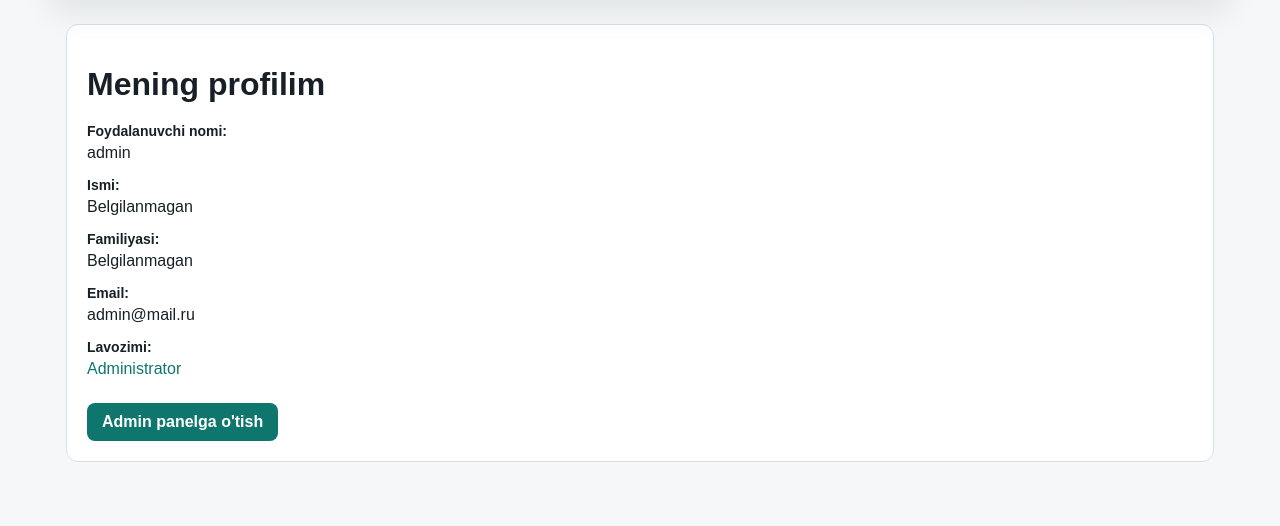
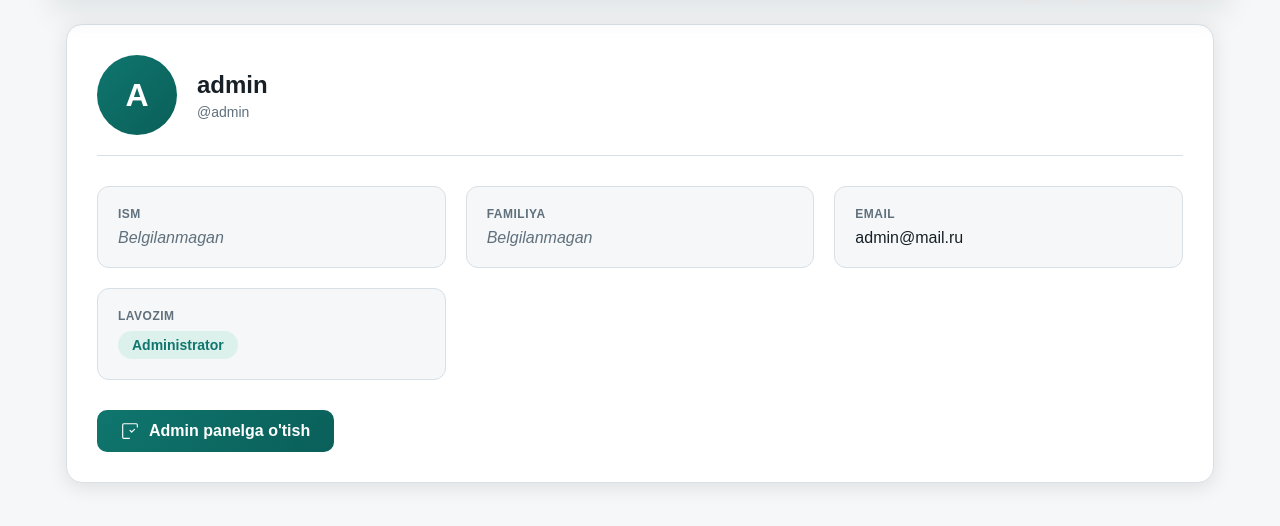
Before and after one commit to shahbozshirinboyev/calculator.teratech.uz, a Django app: page /profile/ in a window 1280 px wide. Shown: the part 96-622 px from the top of the page. Run offline with Django 5.2, Linux system fonts and the light colour scheme; a user stored in the database is signed in.

Commit message:
profile section redesign

```diff
--- a/calculator/templates/calculator/profile.html
+++ b/calculator/templates/calculator/profile.html
@@ -4,32 +4,171 @@
 
 {% block content %}
 <div class="shell">
-    <div class="panel" style="padding: 20px; border-radius: 12px;">
-        <h1 style="margin-bottom: 20px; color: var(--text);">Mening profilim</h1>
-
-        <div style="margin-bottom: 15px;">
-            <label style="font-weight: 700; color: var(--text); display: block; margin-bottom: 5px;">Foydalanuvchi nomi:</label>
-            <span style="color: var(--text); font-size: 16px;">{{ user.username }}</span>
+    <div class="panel" style="
+        padding: 30px;
+        border-radius: 16px;
+        box-shadow: 0 4px 20px rgba(0,0,0,0.1);
+        background: var(--panel);
+    ">
+        <div style="
+            display: flex;
+            align-items: center;
+            gap: 20px;
+            margin-bottom: 30px;
+            padding-bottom: 20px;
+            border-bottom: 1px solid var(--line);
+        ">
+            <div style="
+                width: 80px;
+                height: 80px;
+                border-radius: 50%;
+                background: linear-gradient(135deg, var(--accent), var(--accent-dark));
+                display: flex;
+                align-items: center;
+                justify-content: center;
+                color: white;
+                font-size: 32px;
+                font-weight: 700;
+            ">
+                {{ user.username|first|upper }}
+            </div>
+            <div>
+                <h1 style="
+                    margin: 0;
+                    color: var(--text);
+                    font-size: 24px;
+                ">
+                    {% if user.first_name or user.last_name %}
+                        {{ user.first_name }} {{ user.last_name }}
+                    {% else %}
+                        {{ user.username }}
+                    {% endif %}
+                </h1>
+                <p style="
+                    margin: 5px 0 0 0;
+                    color: var(--muted);
+                    font-size: 14px;
+                ">
+                    @{{ user.username }}
+                </p>
+            </div>
         </div>
 
-        <div style="margin-bottom: 15px;">
-            <label style="font-weight: 700; color: var(--text); display: block; margin-bottom: 5px;">Ismi:</label>
-            <span style="color: var(--text); font-size: 16px;">{% if user.first_name %}{{ user.first_name }}{% else %}Belgilanmagan{% endif %}</span>
+        <div style="
+            display: grid;
+            grid-template-columns: repeat(auto-fit, minmax(280px, 1fr));
+            gap: 20px;
+            margin-bottom: 30px;
+        ">
+            <div style="
+                padding: 20px;
+                border-radius: 12px;
+                background: var(--bg);
+                border: 1px solid var(--line);
+            ">
+                <label style="
+                    font-weight: 700;
+                    color: var(--muted);
+                    font-size: 12px;
+                    text-transform: uppercase;
+                    letter-spacing: 0.5px;
+                    display: block;
+                    margin-bottom: 8px;
+                ">
+                    Ism
+                </label>
+                <span style="
+                    color: var(--text);
+                    font-size: 16px;
+                    font-weight: 500;
+                ">
+                    {% if user.first_name %}{{ user.first_name }}{% else %}<span style="color: var(--muted); font-style: italic;">Belgilanmagan</span>{% endif %}
+                </span>
             </div>
 
-        <div style="margin-bottom: 15px;">
-            <label style="font-weight: 700; color: var(--text); display: block; margin-bottom: 5px;">Familiyasi:</label>
-            <span style="color: var(--text); font-size: 16px;">{% if user.last_name %}{{ user.last_name }}{% else %}Belgilanmagan{% endif %}</span>
+            <div style="
+                padding: 20px;
+                border-radius: 12px;
+                background: var(--bg);
+                border: 1px solid var(--line);
+            ">
+                <label style="
+                    font-weight: 700;
+                    color: var(--muted);
+                    font-size: 12px;
+                    text-transform: uppercase;
+                    letter-spacing: 0.5px;
+                    display: block;
+                    margin-bottom: 8px;
+                ">
+                    Familiya
+                </label>
+                <span style="
+                    color: var(--text);
+                    font-size: 16px;
+                    font-weight: 500;
+                ">
+                    {% if user.last_name %}{{ user.last_name }}{% else %}<span style="color: var(--muted); font-style: italic;">Belgilanmagan</span>{% endif %}
+                </span>
             </div>
 
-        <div style="margin-bottom: 15px;">
-            <label style="font-weight: 700; color: var(--text); display: block; margin-bottom: 5px;">Email:</label>
-            <span style="color: var(--text); font-size: 16px;">{% if user.email %}{{ user.email }}{% else %}Belgilanmagan{% endif %}</span>
+            <div style="
+                padding: 20px;
+                border-radius: 12px;
+                background: var(--bg);
+                border: 1px solid var(--line);
+            ">
+                <label style="
+                    font-weight: 700;
+                    color: var(--muted);
+                    font-size: 12px;
+                    text-transform: uppercase;
+                    letter-spacing: 0.5px;
+                    display: block;
+                    margin-bottom: 8px;
+                ">
+                    Email
+                </label>
+                <span style="
+                    color: var(--text);
+                    font-size: 16px;
+                    font-weight: 500;
+                ">
+                    {% if user.email %}{{ user.email }}{% else %}<span style="color: var(--muted); font-style: italic;">Belgilanmagan</span>{% endif %}
+                </span>
             </div>
 
-        <div style="margin-bottom: 25px;">
-            <label style="font-weight: 700; color: var(--text); display: block; margin-bottom: 5px;">Lavozimi:</label>
-            <span style="color: var(--accent); font-size: 16px;">
+            <div style="
+                padding: 20px;
+                border-radius: 12px;
+                background: var(--bg);
+                border: 1px solid var(--line);
+            ">
+                <label style="
+                    font-weight: 700;
+                    color: var(--muted);
+                    font-size: 12px;
+                    text-transform: uppercase;
+                    letter-spacing: 0.5px;
+                    display: block;
+                    margin-bottom: 8px;
+                ">
+                    Lavozim
+                </label>
+                <span style="
+                    display: inline-block;
+                    padding: 6px 14px;
+                    border-radius: 20px;
+                    font-weight: 700;
+                    font-size: 14px;
+                    {% if user.is_staff %}
+                        background: rgba(16, 185, 129, 0.1);
+                        color: var(--accent);
+                    {% else %}
+                        background: rgba(100, 116, 139, 0.1);
+                        color: var(--muted);
+                    {% endif %}
+                ">
                     {% if user.is_staff %}
                         Administrator
                     {% else %}
@@ -37,10 +176,31 @@
                     {% endif %}
                 </span>
             </div>
+        </div>
 
         {% if user.is_staff %}
-        <div style="margin-top: 20px;">
-            <a href="/admin/" style="display: inline-block; padding: 10px 15px; background: var(--accent); color: white; text-decoration: none; border-radius: 8px; font-weight: 700;">
+        <div style="
+            display: flex;
+            gap: 15px;
+            flex-wrap: wrap;
+        ">
+            <a href="/admin/" style="
+                display: inline-flex;
+                align-items: center;
+                gap: 10px;
+                padding: 12px 24px;
+                background: linear-gradient(135deg, var(--accent), var(--accent-dark));
+                color: white;
+                text-decoration: none;
+                border-radius: 10px;
+                font-weight: 700;
+                transition: transform 0.2s, box-shadow 0.2s;
+            "
+            onmouseover="this.style.transform='translateY(-2px)'; this.style.boxShadow='0 8px 20px rgba(0,0,0,0.15)';"
+            onmouseout="this.style.transform='translateY(0)'; this.style.boxShadow='none';">
+                <svg xmlns="http://www.w3.org/2000/svg" width="18" height="18" fill="currentColor" viewBox="0 0 16 16">
+                    <path d="M1 2.5A1.5 1.5 0 0 1 2.5 1h11A1.5 1.5 0 0 1 15 2.5v2a.5.5 0 0 1-1 0v-2a.5.5 0 0 0-.5-.5h-11a.5.5 0 0 0-.5.5v11a.5.5 0 0 0 .5.5h5a.5.5 0 0 1 0 1h-5A1.5 1.5 0 0 1 1 13.5v-11zm11.354 4.354a.5.5 0 0 0-.708-.708L9.5 8.293 8.354 7.146a.5.5 0 0 0-.708.708l1.5 1.5a.5.5 0 0 0 .708 0l3.5-3.5z"/>
+                </svg>
                 Admin panelga o'tish
             </a>
         </div>
```
Also changed, not shown: db.sqlite3. Lines whose indentation alone changed are shown as unchanged.
